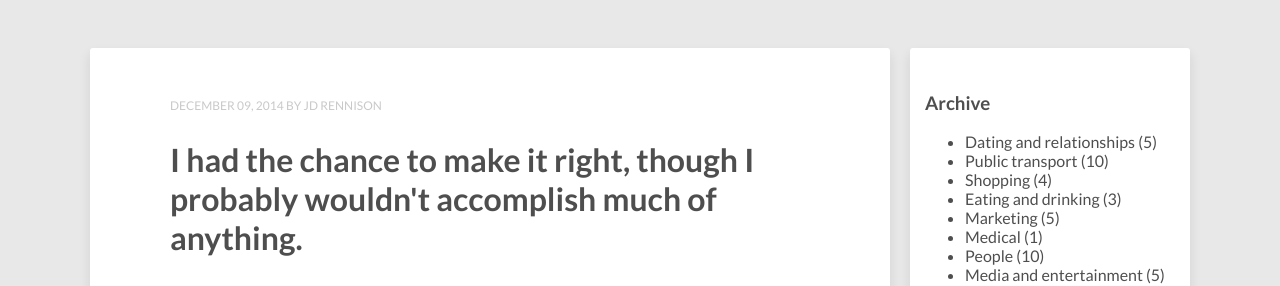
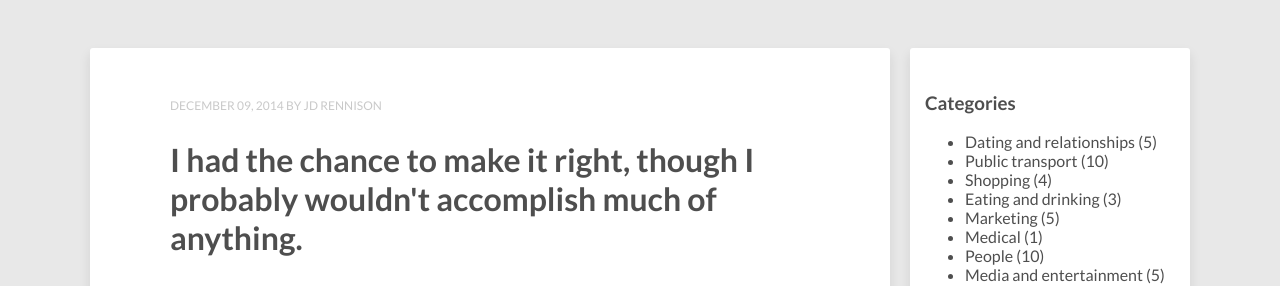
Before and after one commit to jdrennison/thegrumpygrumbler, a Jekyll site: the page built from index.html, in a window 1280 px wide and 900 px high. Shown: the part 442-728 px from the top of the window. Built offline with Jekyll 4.4.1, drawn with Linux system fonts in a browser that asks for light colours; nearby versions of some CDN libraries; the list of posts is cut into pages by our own code.

Commit message:
archive renamed to categories

```diff
--- a/_includes/sidebar.html
+++ b/_includes/sidebar.html
@@ -1,4 +1,4 @@
-<h3>Archive</h3>
+<h3>Categories</h3>
 <ul class="tag-box inline">
 	{% assign tags_list = site.categories %}
 	  {% if tags_list.first[0] == null %}
```
